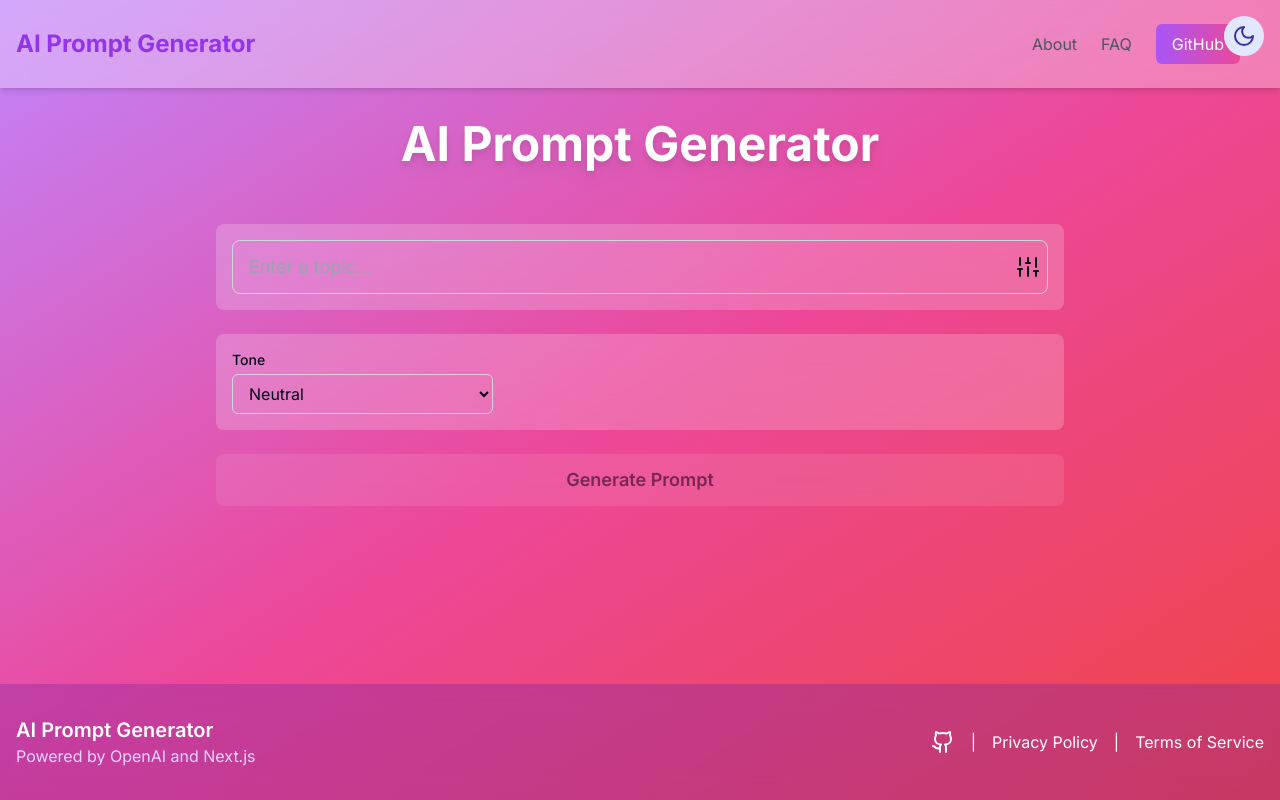
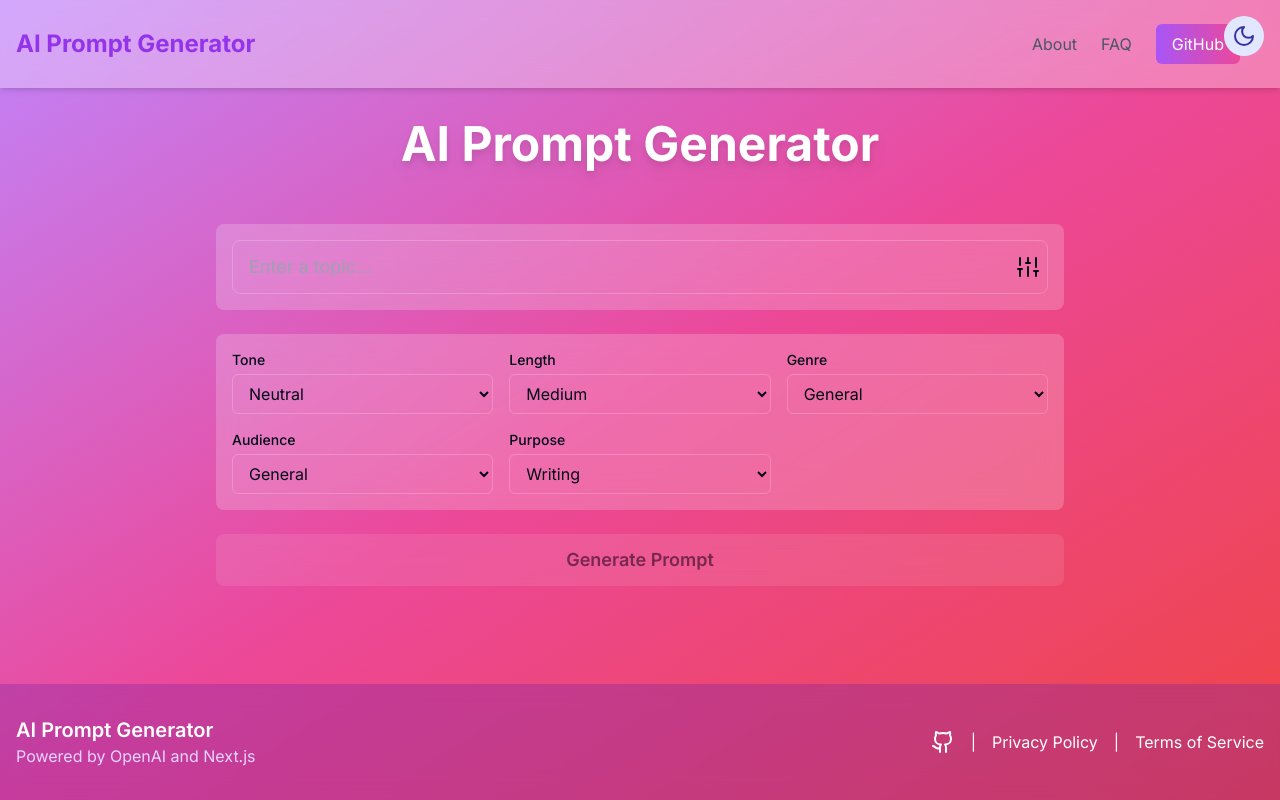
Before and after one commit to saikothasan/nex, a Next.js app: page / in a window 1280 px wide. Both pictures are taken after a click on the button 1028 px from the left and 267 px from the top of the page. Built offline with nearby package versions, Linux system fonts and the light colour scheme.

Commit message:
Update PromptGenerator.tsx

```diff
--- a/components/PromptGenerator.tsx
+++ b/components/PromptGenerator.tsx
@@ -114,7 +114,7 @@ export default function PromptGenerator() {
           value={topic}
           onChange={(e) => setTopic(e.target.value)}
           placeholder="Enter a topic..."
-          className="w-full px-4 py-3 rounded-lg bg-transparent border border-gray-300 focus:outline-none focus:ring-2 focus:ring-primary text-foreground placeholder-gray-400 text-lg"
+          className="w-full px-4 py-3 rounded-lg bg-transparent border border-white/20 focus:outline-none focus:ring-2 focus:ring-primary text-foreground placeholder-gray-400 text-lg"
         />
         <button
           onClick={() => setShowSettings(!showSettings)}
@@ -126,15 +126,13 @@ export default function PromptGenerator() {
       </div>
       <div className={`mb-6 glass rounded-lg p-4 transition-all duration-300 ease-in-out ${showSettings ? 'opacity-100 max-h-96' : 'opacity-0 max-h-0 overflow-hidden'}`}>
         <div className="grid grid-cols-1 md:grid-cols-2 lg:grid-cols-3 gap-4">
-          {/* Settings inputs (tone, length, genre, audience, purpose) */}
-          {/* ... (keep the existing select inputs, but update their styles) */}
           <div>
             <label htmlFor="tone" className="block text-sm font-medium text-foreground mb-1">Tone</label>
             <select
               id="tone"
               value={tone}
               onChange={(e) => setTone(e.target.value)}
-              className="w-full px-3 py-2 rounded-md bg-transparent border border-gray-300 text-foreground focus:outline-none focus:ring-2 focus:ring-primary"
+              className="w-full px-3 py-2 rounded-md bg-transparent border border-white/20 text-foreground focus:outline-none focus:ring-2 focus:ring-primary"
             >
               <option value="neutral">Neutral</option>
               <option value="formal">Formal</option>
@@ -144,7 +142,65 @@ export default function PromptGenerator() {
               <option value="serious">Serious</option>
             </select>
           </div>
-          {/* Repeat for other select inputs (length, genre, audience, purpose) */}
+          <div>
+            <label htmlFor="length" className="block text-sm font-medium text-foreground mb-1">Length</label>
+            <select
+              id="length"
+              value={length}
+              onChange={(e) => setLength(e.target.value)}
+              className="w-full px-3 py-2 rounded-md bg-transparent border border-white/20 text-foreground focus:outline-none focus:ring-2 focus:ring-primary"
+            >
+              <option value="short">Short</option>
+              <option value="medium">Medium</option>
+              <option value="long">Long</option>
+            </select>
+          </div>
+          <div>
+            <label htmlFor="genre" className="block text-sm font-medium text-foreground mb-1">Genre</label>
+            <select
+              id="genre"
+              value={genre}
+              onChange={(e) => setGenre(e.target.value)}
+              className="w-full px-3 py-2 rounded-md bg-transparent border border-white/20 text-foreground focus:outline-none focus:ring-2 focus:ring-primary"
+            >
+              <option value="general">General</option>
+              <option value="fiction">Fiction</option>
+              <option value="non-fiction">Non-Fiction</option>
+              <option value="poetry">Poetry</option>
+              <option value="academic">Academic</option>
+              <option value="business">Business</option>
+            </select>
+          </div>
+          <div>
+            <label htmlFor="audience" className="block text-sm font-medium text-foreground mb-1">Audience</label>
+            <select
+              id="audience"
+              value={audience}
+              onChange={(e) => setAudience(e.target.value)}
+              className="w-full px-3 py-2 rounded-md bg-transparent border border-white/20 text-foreground focus:outline-none focus:ring-2 focus:ring-primary"
+            >
+              <option value="general">General</option>
+              <option value="children">Children</option>
+              <option value="teenagers">Teenagers</option>
+              <option value="adults">Adults</option>
+              <option value="professionals">Professionals</option>
+            </select>
+          </div>
+          <div>
+            <label htmlFor="purpose" className="block text-sm font-medium text-foreground mb-1">Purpose</label>
+            <select
+              id="purpose"
+              value={purpose}
+              onChange={(e) => setPurpose(e.target.value)}
+              className="w-full px-3 py-2 rounded-md bg-transparent border border-white/20 text-foreground focus:outline-none focus:ring-2 focus:ring-primary"
+            >
+              <option value="writing">Writing</option>
+              <option value="brainstorming">Brainstorming</option>
+              <option value="discussion">Discussion</option>
+              <option value="teaching">Teaching</option>
+              <option value="presentation">Presentation</option>
+            </select>
+          </div>
         </div>
       </div>
       <button
```
